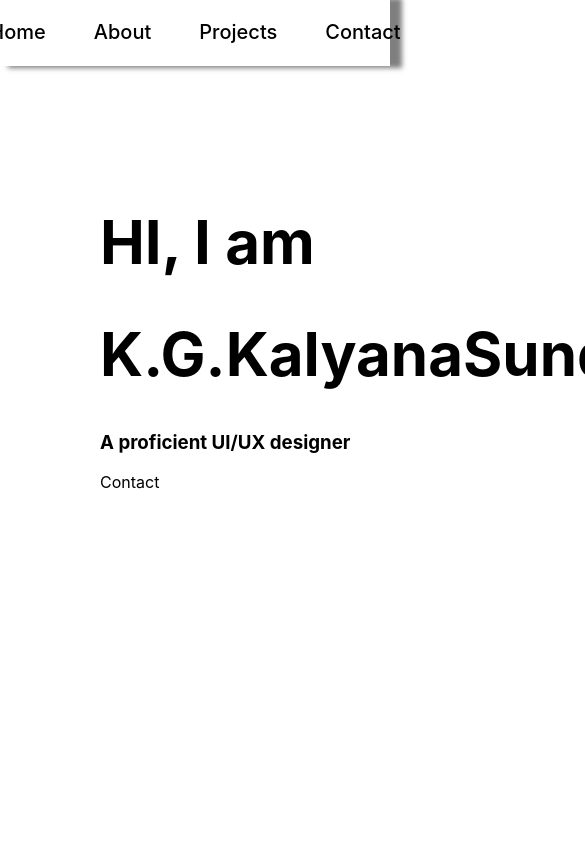
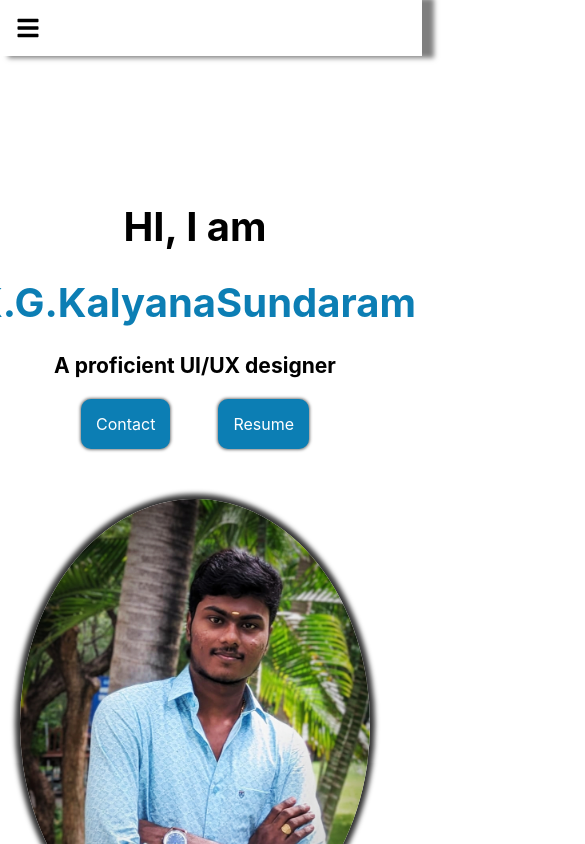
Before and after one commit to KalyanaSundaram01/Portfolio, a React (Create React App) app: page / in a window 390 px wide. Shown: the top 844 px of the page, 585 px wide, since content can reach past the window. Built offline with nearby package versions, Linux system fonts and the light colour scheme.

Commit message:
Updated Files

```diff
--- a/package.json
+++ b/package.json
@@ -8,6 +8,7 @@
     "@testing-library/user-event": "^13.5.0",
     "react": "^18.3.1",
     "react-dom": "^18.3.1",
+    "react-icons": "^5.2.1",
     "react-scripts": "5.0.1",
     "react-scroll": "^1.9.0",
     "web-vitals": "^2.1.4"
--- a/src/components/Home.css
+++ b/src/components/Home.css
@@ -1,9 +1,52 @@
 .home{
     width: 100%;
-    height: 80vh;
+    height: 100vh;
     display: flex;
     justify-content: space-around;
-    margin: 100px;
+
+}
+
+.left-section{
+    align-items: center;
+    margin-top: 175px;
+}
+
+.left-section h1{
+    font-size: 60px;
+}
+
+.name{
+    color: #0c7eb4;
+}
+
+.text{
+    font-size: 30px;
+}
+
+.home-btn{
+    display: flex;
+    gap: 3rem;
+}
+
+.btn{
+    background-color: #0c7eb4;
+    padding: 15px;
+    text-align: center;
+    max-width: 75px;
+    color: #fff;
+    border-radius: 10px;
+    box-shadow: 0px 0px 3px 1px rgba(0, 0, 0, 0.5);
+}
+
+.btn:hover{
+    background-color: #4a93c4;
+}
+
+.right-section{
+    margin-top: 175px;
+    display: flex;
+    justify-content: center;
+    align-items: center;
 }
 
 .img{
@@ -12,11 +55,67 @@
     border-radius: 50%;
     box-shadow: 0px 0px 5px 5px #333;
     margin-right: 100px;
+    max-width: 100%;
 }
 
-.left-section{
+@media screen and (max-width:900px) {
+    .home{
+        display: flex;
+        flex-direction: column;
+        align-items: center;
+        width: 100%;
+    }
+
+    .right-section{
+        margin-top: 50px;
+        display: flex;
+        justify-content: center;
+        align-items: center;
+    }
+
+    .img{
+        margin-right: 0;
+    }
+
 }
 
-.left-section h1{
-    font-size: 60px;
+@media screen and (max-width:740px) {
+    .home{
+        display: flex;
+        flex-direction: column;
+        align-items: center;
+        width: 100%;
+    }
+
+    .left-section{
+        text-align: center;
+    }
+
+    .left-section h1{
+        font-size: 40px;
+    }
+
+    .text{
+        font-size: 18px;
+    }
+
+    .home-btn{
+        display: flex;
+        justify-content: center;
+    }
+
+    .right-section{
+        margin-top: 50px;
+        display: flex;
+        justify-content: center;
+        align-items: center;
+    }
+
+    .img{
+        margin-right: 0;
+        width: 350px;
+        height: 450px;
+    }
+
+
 }
--- a/src/components/Home.js
+++ b/src/components/Home.js
@@ -11,13 +11,16 @@ const Home = () => {
     <div className="home" id="home">
       <div className="left-section">
         <div className="heading">
-          <h1>HI, I am </h1>
-          <h1>K.G.KalyanaSundaram</h1>
+          <h1 className="hi">HI, I am </h1>
+          <h1 className="name">K.G.KalyanaSundaram</h1>
         </div>
         <div className="text">
           <h3>A proficient UI/UX designer</h3>
         </div>
-        <div className="navbar-item vote" onClick={() => handleScroll('contact')}>Contact</div>
+        <div className="home-btn">
+        <div className="btn" onClick={() => handleScroll('contact')}>Contact</div>
+        <div className="btn" onClick={() => handleScroll('contact')}>Resume</div>
+        </div>
       </div>
       <div className="right-section">
         <div className="imageframe">
--- a/src/components/Navbar.css
+++ b/src/components/Navbar.css
@@ -1,21 +1,74 @@
-.navbar{
+.navbar {
+    position: fixed;
+    top: 0;
+    width: 100%;
     background-color: #fff;
-    padding: 20px;
+    padding: 1rem;
     font-size: 20px;
     font-weight: 500;
     box-shadow: 10px 0px 5px 2px rgba(0, 0, 0, 0.5);
     display: flex;
     justify-content: center;
     gap: 3rem;
+    z-index: 1000;
 }
 
-.navbar-item{
+.navbar-item {
     cursor: pointer;
     border-bottom: 2px solid transparent;
     transition: border-color 0.3s;
 }
 
-.navbar-item:hover{
+.navbar-item:hover {
     border-bottom: 2px solid black;
+}
 
+.navbar-toggle {
+    display: none;
+    cursor: pointer;
+    color: black;
+    font-size: 24px;
 }
+
+.navbar-menu {
+    display: flex;
+    gap: 3rem;
+}
+
+@media screen and (max-width: 768px) {
+
+    .navbar{
+        display: flex;
+        justify-content: space-between;
+    }
+    .navbar-toggle {
+        display: flex;
+
+    }
+
+    .navbar-menu {
+        position: absolute;
+        top: 60px; /* Adjust if needed */
+        left: 0;
+        width: 100%;
+        background-color: #fff;
+        display: none;
+        flex-direction: column;
+        gap: 1rem;
+        padding: 1rem;
+        opacity: 0;
+        transform: translateY(-20px);
+        transition: opacity 0.3s ease, transform 0.3s ease;
+    }
+
+    .navbar-menu.active {
+        display: flex;
+        opacity: 1;
+        transform: translateY(0);
+    }
+
+    .navbar-item {
+        text-align: center;
+        width: 100%; /* Adjust to fit the full width in mobile view */
+    }
+}
--- a/src/components/Navbar.js
+++ b/src/components/Navbar.js
@@ -1,19 +1,36 @@
 import { Link } from "react-scroll"
 import "./Navbar.css"
 
-import React from 'react'
+import React, { useState } from 'react'
+import { FaBars, FaTimes } from "react-icons/fa";
 
 const Navbar = () => {
+
+    const[isOpen, setIsOpen] = useState(false);
+
     const handleScroll = (id) => {
         document.getElementById(id).scrollIntoView({ behavior: 'smooth' });
+        setIsOpen(false);
       };
+
+    const togglemenu =() =>{
+      setIsOpen(!isOpen);
+    }
 
       return (
         <div className="navbar">
-          <div className="navbar-item" onClick={() => handleScroll('home')}>Home</div>
-          <div className="navbar-item" onClick={() => handleScroll('about')}>About</div>
-          <div className="navbar-item" onClick={() => handleScroll('projects')}>Projects</div>
-          <div className="navbar-item vote" onClick={() => handleScroll('contact')}>Contact</div>
+
+
+          <div className={`navbar-menu ${isOpen ? 'active' : ''}`}>
+                <div className="navbar-item" onClick={() => handleScroll('home')}>Home</div>
+                <div className="navbar-item" onClick={() => handleScroll('about')}>About</div>
+                <div className="navbar-item" onClick={() => handleScroll('projects')}>Projects</div>
+                <div className="navbar-item" onClick={() => handleScroll('contact')}>Contact</div>
+            </div>
+
+            <div className="navbar-toggle" onClick={togglemenu}>
+            {isOpen ? <FaTimes/> : <FaBars/>}
+          </div>
 
         </div>
       );
--- a/src/pages/Mainpage.js
+++ b/src/pages/Mainpage.js
@@ -34,9 +34,7 @@ const MainPage = () => {
     <div className="main-page">
       <Navbar />
       <Home />
-      <About />
-      <Projects />
-      <Contact />
+
     </div>
   );
 };
```
Also changed, not shown: 1 other file (tests, documents, lock files or other folders).
